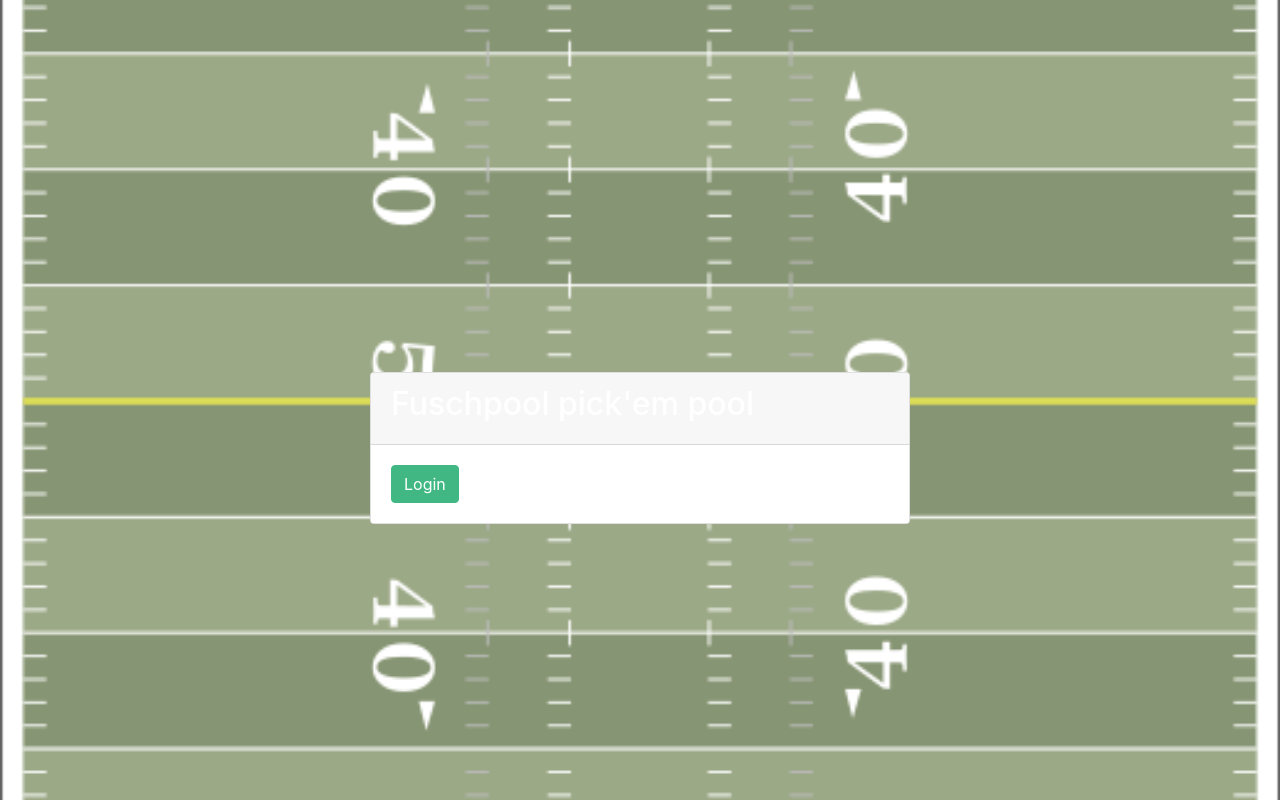
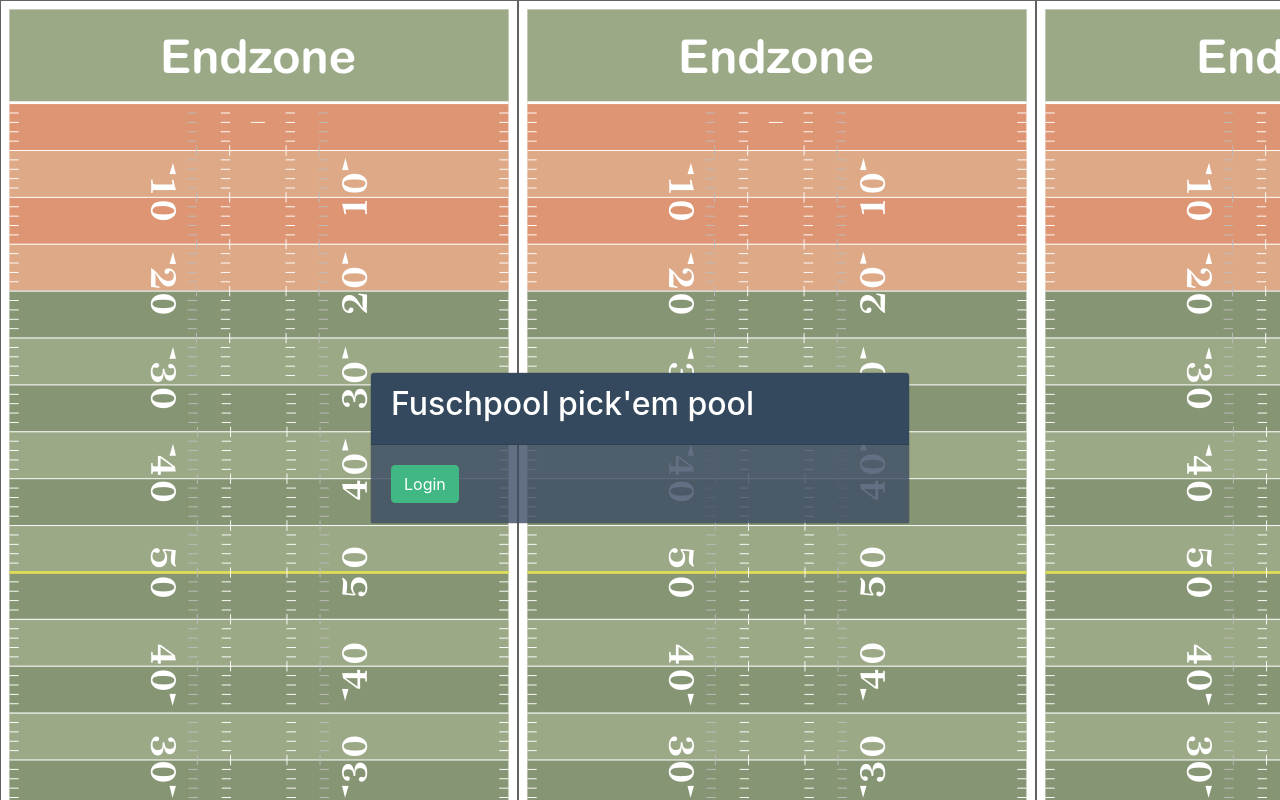
Before and after one commit to mkay849/fuschpool, a Django app: page /nfl/schedule/ in a window 1280 px wide. Run offline with Django 3.2, Linux system fonts and the light colour scheme; data that the repository does not hold is empty; parts of the project's set-up code (start-up, migrations or seed data) failed here and were passed over; some libraries are stand-ins or nearby versions.

Commit message:
Moved core css styles to correct file

```diff
--- a/app/core/static/core/css/core.css
+++ b/app/core/static/core/css/core.css
@@ -4,4 +4,44 @@ body{
     background-position: center;
     background-repeat: no-repeat;
     background-size: cover;
+    color: white;
+    padding-top: 160px;
+    padding-bottom: 64px;
 }
+
+table td, th {
+    color: white;
+    vertical-align: middle;
+}
+
+#navbar {
+    min-width: 128px;
+}
+
+.btn-primary,
+.btn-primary.disabled,
+.btn-primary:hover {
+    background-color: rgb(65, 184, 131, 1);
+    border-color: rgb(65, 184, 131, 1);
+}
+
+.bg-gray {
+    background-color: rgba(1, 1, 1, 0.66);
+}
+
+.bg-light-gray {
+    background-color: rgba(60, 75, 100, 0.8);
+}
+
+.btn-primary:not(:disabled):not(.disabled).active, .btn-primary:not(:disabled):not(.disabled):active, .show>.btn-primary.dropdown-toggle {
+    background-color: green;
+    border-color: green;
+}
+
+.fixed-top-2 {
+    margin-top: 82px;
+}
+
+.menu-bg, .dropdown-menu {
+    background-color: rgb(52, 73, 94, 1);
+}
--- a/app/core/templates/core/index.html
+++ b/app/core/templates/core/index.html
@@ -42,11 +42,11 @@
       <div class="container h-100">
         <div class="row align-items-center h-100">
           <div class="col-6 mx-auto">
-            <div class="card">
-              <div class="card-header">
+            <div class="bg-transparent card">
+              <div class="card-header menu-bg">
                 <h2 class="">Fuschpool pick'em pool</h2>
               </div>
-              <div class="card-body">
+              <div class="bg-light-gray card-body">
                 <form action='/login/', class="form" method="post">{% csrf_token %}
                   {% bootstrap_form form %}
                   {% buttons %}
--- a/app/nfl/static/nfl/css/custom.css
+++ b/app/nfl/static/nfl/css/custom.css
@@ -1,33 +1,5 @@
 body{
     background: url('/static/nfl/img/American_football_field_trans.png');
-    background-attachment:fixed;
-    background-position: center;
-    background-repeat: no-repeat;
-    background-size: cover;
-    color: white;
-    padding-top: 160px;
-    padding-bottom: 64px;
-}
-
-table td, th {
-    color: white;
-    vertical-align: middle;
-}
-
-#navbar {
-    min-width: 128px;
-}
-
-.bg-gray {
-    background-color: rgba(1, 1, 1, 0.66);
-}
-
-.bg-light-gray {
-    background-color: rgba(60, 75, 100, 0.8);
-}
-
-.fixed-top-2 {
-    margin-top: 82px;
 }
 
 .team-logo {
@@ -41,19 +13,3 @@ table td, th {
 .team-logo-small {
     width: 2.25em;
 }
-
-.menu-bg, .dropdown-menu {
-    background-color: rgb(52, 73, 94, 1);
-}
-
-.btn-primary,
-.btn-primary.disabled,
-.btn-primary:hover {
-    background-color: rgb(65, 184, 131, 1);
-    border-color: rgb(65, 184, 131, 1);
-}
-
-.btn-primary:not(:disabled):not(.disabled).active, .btn-primary:not(:disabled):not(.disabled):active, .show>.btn-primary.dropdown-toggle {
-    background-color: green;
-    border-color: green;
-}
```
